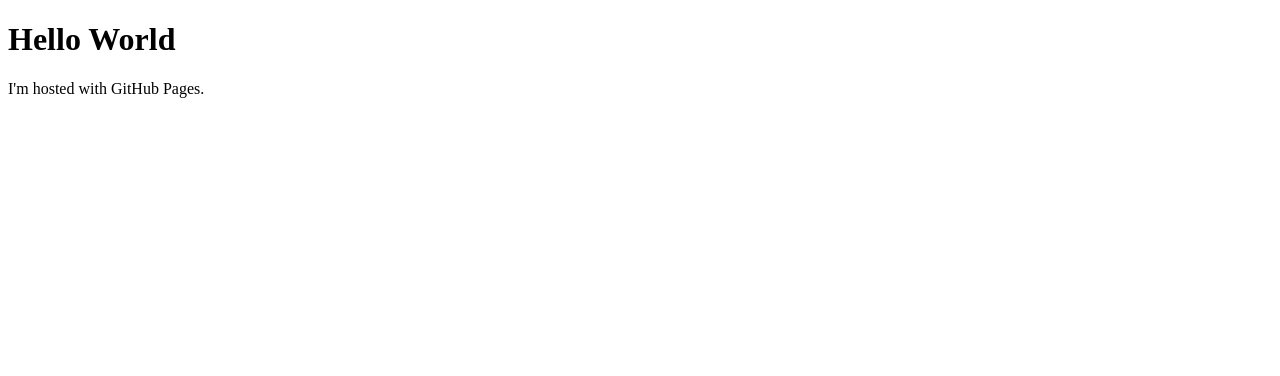
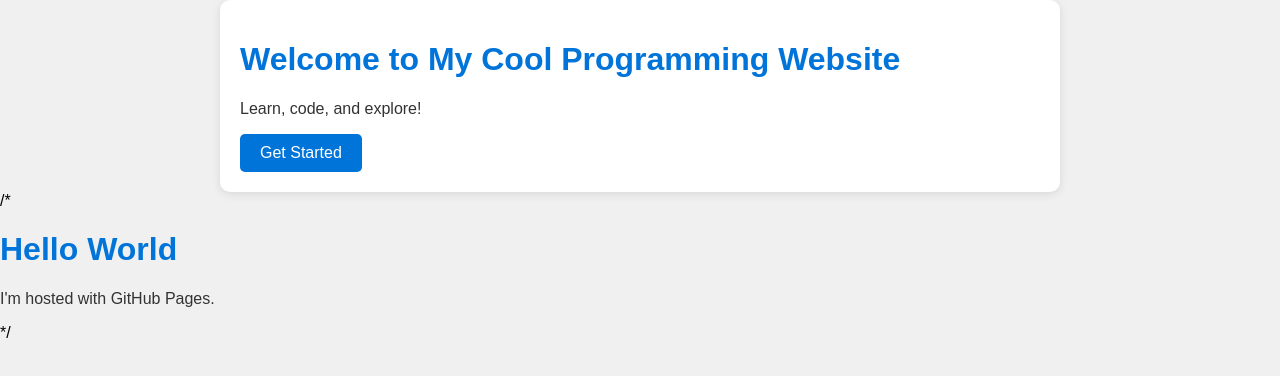
Before and after one commit to Constructogamer/constructogamer.github.io, a plain HTML site: page index.html in a window 1280 px wide. Drawn offline with Linux system fonts and the light colour scheme.

Commit message:
Update index.html

```diff
--- a/index.html
+++ b/index.html
@@ -1,3 +1,56 @@
+<!DOCTYPE html>
+<html lang="en">
+<head>
+    <meta charset="UTF-8">
+    <meta name="viewport" content="width=device-width, initial-scale=1.0">
+    <title>Cool Programming Website</title>
+    <style>
+        /* Basic styling */
+        body {
+            font-family: Arial, sans-serif;
+            background-color: #f0f0f0;
+            margin: 0;
+            padding: 0;
+        }
+        .container {
+            max-width: 800px;
+            margin: 0 auto;
+            padding: 20px;
+            background-color: #ffffff;
+            border-radius: 10px;
+            box-shadow: 0 2px 10px rgba(0, 0, 0, 0.1);
+        }
+        h1 {
+            color: #0074D9;
+        }
+        p {
+            color: #333;
+        }
+        /* Blue button */
+        .btn {
+            display: inline-block;
+            padding: 10px 20px;
+            background-color: #0074D9;
+            color: #ffffff;
+            text-decoration: none;
+            border-radius: 5px;
+            transition: background-color 0.3s ease;
+        }
+        .btn:hover {
+            background-color: #0056b3;
+        }
+    </style>
+</head>
+<body>
+    <div class="container">
+        <h1>Welcome to My Cool Programming Website</h1>
+        <p>Learn, code, and explore!</p>
+        <a href="#" class="btn">Get Started</a>
+    </div>
+</body>
+</html>
+
+/*
 <!DOCTYPE html>
 <html>
   <body>
@@ -5,3 +58,4 @@
     <p>I'm hosted with GitHub Pages.</p>
   </body>
 </html>
+*/
```
